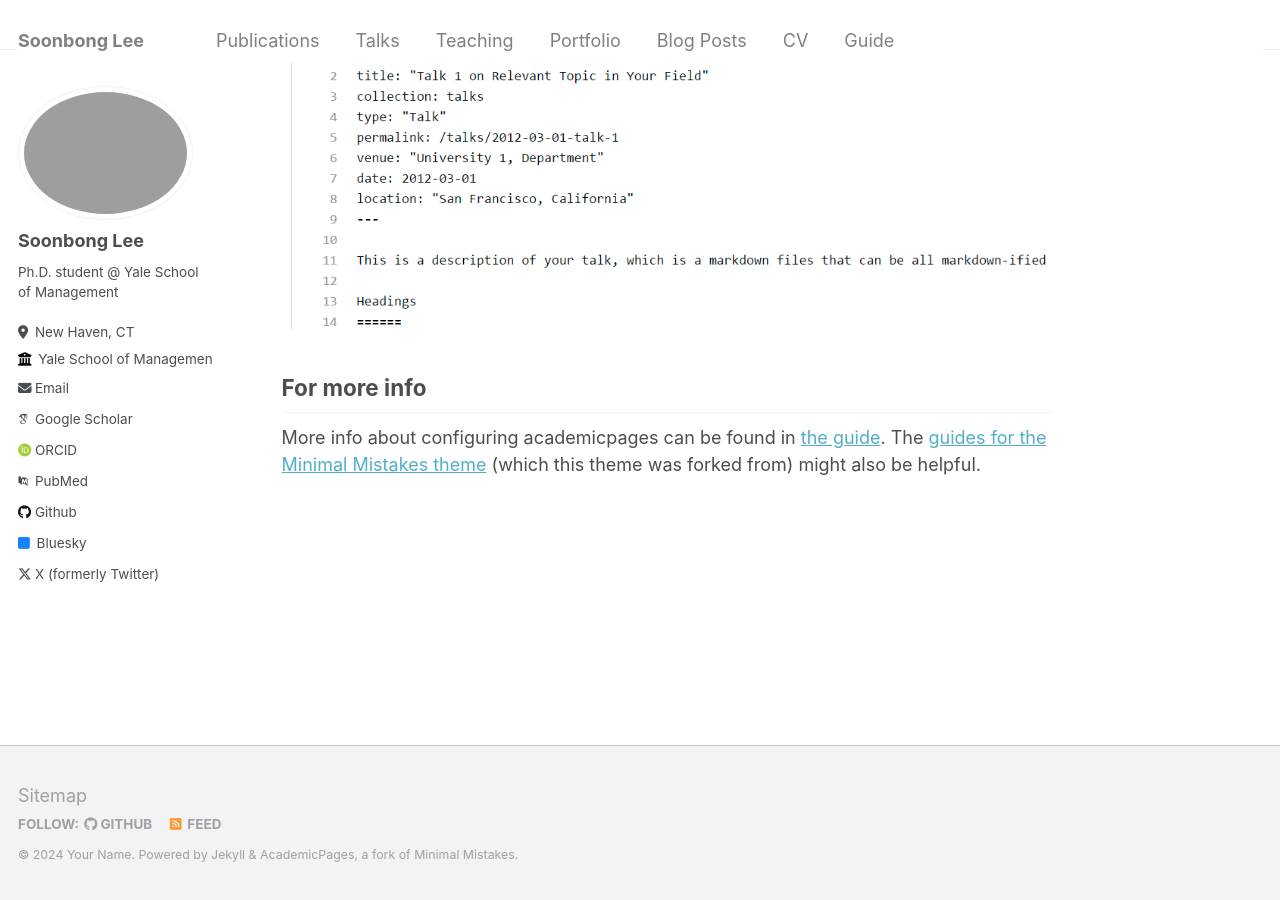
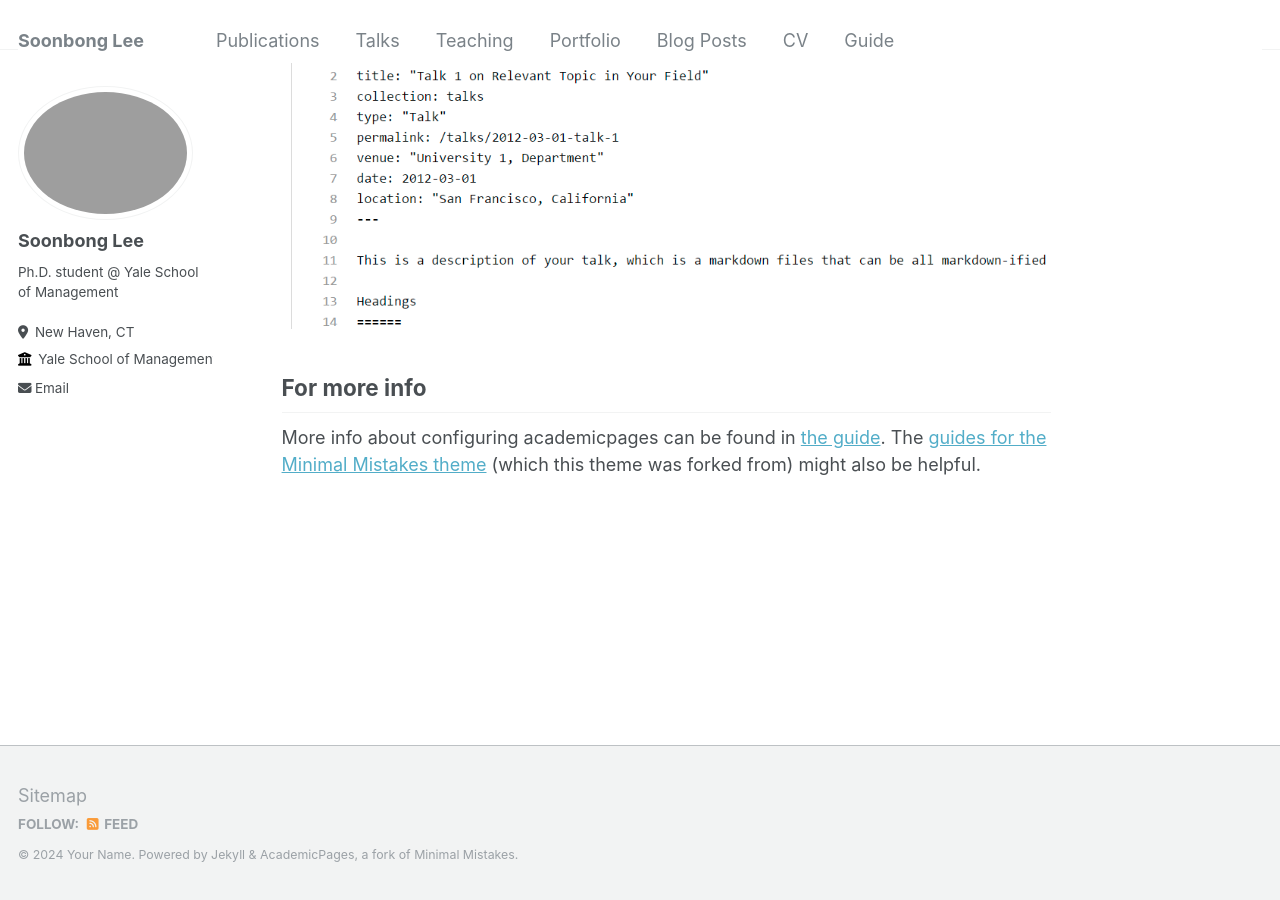
Before and after one commit to soonbong-lee/soonbong-lee.github.io, a Jekyll site: the page built from _pages/about.md, in a window 1280 px wide and 900 px high, scrolled down 2640 px. Built offline with Jekyll 4.4.1, drawn with Linux system fonts in a browser that asks for light colours; some web fonts are replaced.

Commit message:
Update _config.yml

```diff
--- a/_config.yml
+++ b/_config.yml
@@ -31,23 +31,23 @@ author:
   email            : "soonbong.lee@yale.edu"
 
   # Academic websites
-  arxiv            : # URL - Update with the correct link to your profile
-  googlescholar    : "https://scholar.google.com/citations?user=PS_CX0AAAAAJ"
-  impactstory      : # URL
-  orcid            : "http://orcid.org/yourorcidurl"
-  pubmed           : "https://www.ncbi.nlm.nih.gov/pubmed/?term=john+snow"
-  researchgate     : # URL
+  # arxiv            : # URL - Update with the correct link to your profile
+  # googlescholar    : "https://scholar.google.com/citations?user=PS_CX0AAAAAJ"
+  # impactstory      : # URL
+  # orcid            : "http://orcid.org/yourorcidurl"
+  # pubmed           : "https://www.ncbi.nlm.nih.gov/pubmed/?term=john+snow"
+  # researchgate     : # URL
 
   # Repositories and software development
   bitbucket        : # Username - Update with your username on the site
   codepen          : # Username
   dribbble         : # Username
-  github           : "academicpages"
+  # github           : "academicpages"
   kaggle           : # Username
   stackoverflow    : # User number or user number and name (i.e., use "1" or "1/jeff-atwood")
 
   # Social media
-  bluesky          : "bsky.app" # Replace this with you Bluesky username
+  # bluesky          : "bsky.app" # Replace this with you Bluesky username
   facebook         : # Username
   flickr           : # Username
   foursquare       : # Username
@@ -64,7 +64,7 @@ author:
   steam            : # Username
   telegram         : # URL
   tumblr           : # Username
-  twitter          : "UniofOxford"  # Replace this with your X / Twitter handle
+  # twitter          : "UniofOxford"  # Replace this with your X / Twitter handle
   vine             : # Username
   weibo            : # Username
   wikipedia        : # Username
```
